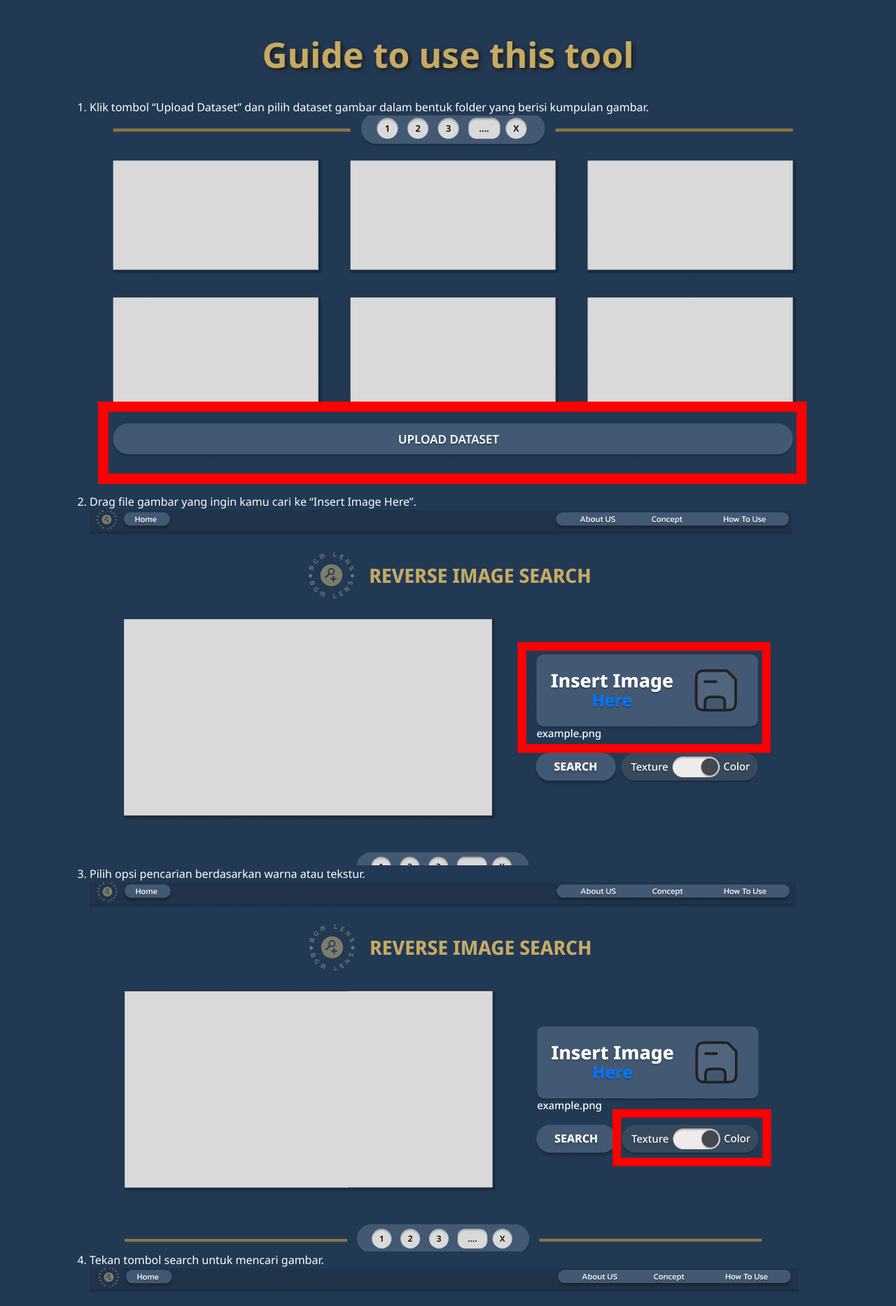
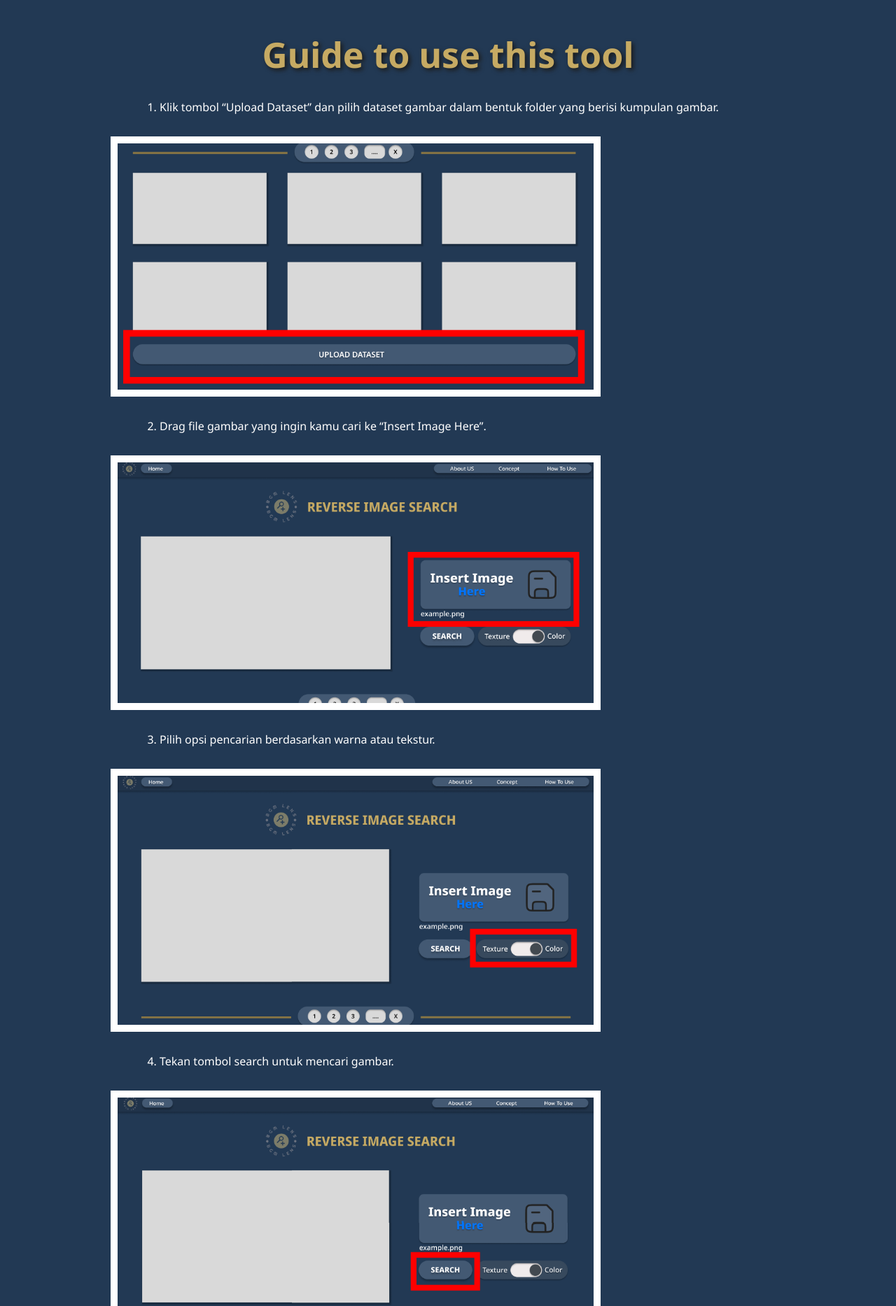
Before and after one commit to shafiqIrv/Algeo02-22003, a Django app: page /how-to-use/ in a window 1280 px wide. Shown: the part 61-1928 px from the top of the page at 70% size. Run offline with Django 4.2, Linux system fonts and the light colour scheme; some libraries are stand-ins or nearby versions.

Commit message:
Bikin how_to_use FE

```diff
--- a/src/cbir_web/pages/static/pages/how_to_use.css
+++ b/src/cbir_web/pages/static/pages/how_to_use.css
@@ -7,7 +7,23 @@ h1 {
     filter: drop-shadow(3px 3px 3px #1a1a1a);
 }
 
-.class {
-    text-align: center;
-    padding: 200px;
+.langkah_container {
+    display: flex;
+    flex-direction: column;
 }
+
+.langkah {
+    margin-left: 100px;
+}
+
+.foto_langkah {
+    width: 700px;
+    background-color: white;
+    padding: 10px;
+    margin: 30px;
+}
+
+.div_langkah {
+    display: flex;
+    align-items: center;
+}
--- a/src/cbir_web/pages/templates/pages/how_to_use.html
+++ b/src/cbir_web/pages/templates/pages/how_to_use.html
@@ -7,17 +7,20 @@
 {% block content %}
 <div>
   <h1>Guide to use this tool</h1>
-  <ol class="langkah">
-    <li>Klik tombol “Upload Dataset” dan pilih dataset gambar dalam bentuk folder yang berisi kumpulan gambar.</li>
-    <img src="{% static "images/step_1.png" %}" alt="Ilustration of Step 1">
-    <li>Drag file gambar yang ingin kamu cari ke “Insert Image Here”.</li>
-    <img src="{% static "images/step_2.png" %}" alt="Ilustration of Step 2">
-    <li>Pilih opsi pencarian berdasarkan warna atau tekstur.</li>
-    <img src="{% static "images/step_3.png" %}" alt="Ilustration of Step 3">
-    <li>Tekan tombol search untuk mencari gambar.</li>
-    <img src="{% static "images/step_4.png" %}" alt="Ilustration of Step 4">
-    <li>Gambar telah selesai dicari.</li>
-    <img src="{% static "images/step_5.png" %}" alt="Ilustration of Step 5">
+  <ol class="langkah_container">
+    <li class="langkah">Klik tombol “Upload Dataset” dan pilih dataset gambar dalam bentuk folder yang berisi kumpulan
+      gambar.</li>
+    <div class="div_langkah">
+      <img class="foto_langkah" src="{% static "images/step_1.png" %}" alt="Ilustration of Step 1">
+    </div>
+    <li class="langkah">Drag file gambar yang ingin kamu cari ke “Insert Image Here”.</li>
+    <img class="foto_langkah" src="{% static "images/step_2.png" %}" alt="Ilustration of Step 2">
+    <li class="langkah">Pilih opsi pencarian berdasarkan warna atau tekstur.</li>
+    <img class="foto_langkah" src="{% static "images/step_3.png" %}" alt="Ilustration of Step 3">
+    <li class="langkah">Tekan tombol search untuk mencari gambar.</li>
+    <img class="foto_langkah" src="{% static "images/step_4.png" %}" alt="Ilustration of Step 4">
+    <li class="langkah">Gambar telah selesai dicari.</li>
+    <img class="foto_langkah" src="{% static "images/step_5.png" %}" alt="Ilustration of Step 5">
   </ol>
 </div>
 {% endblock content %}
```
